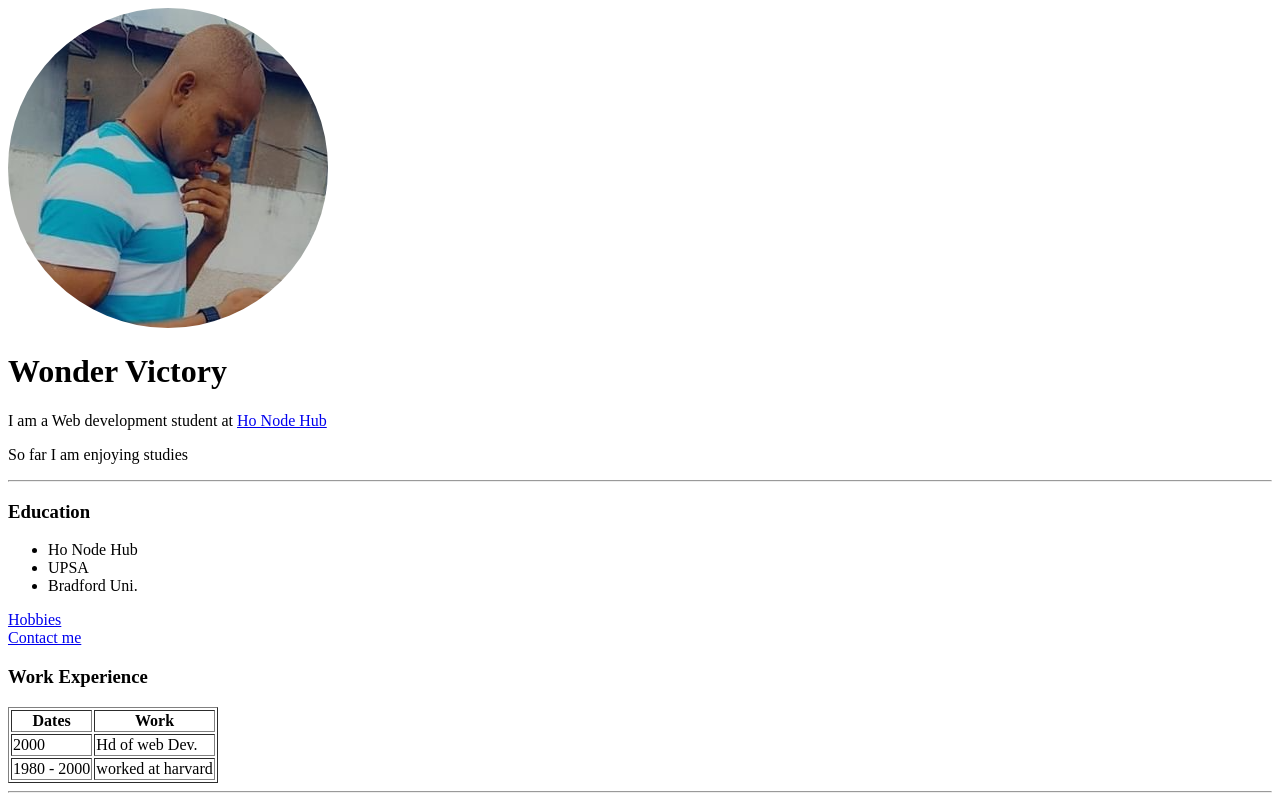
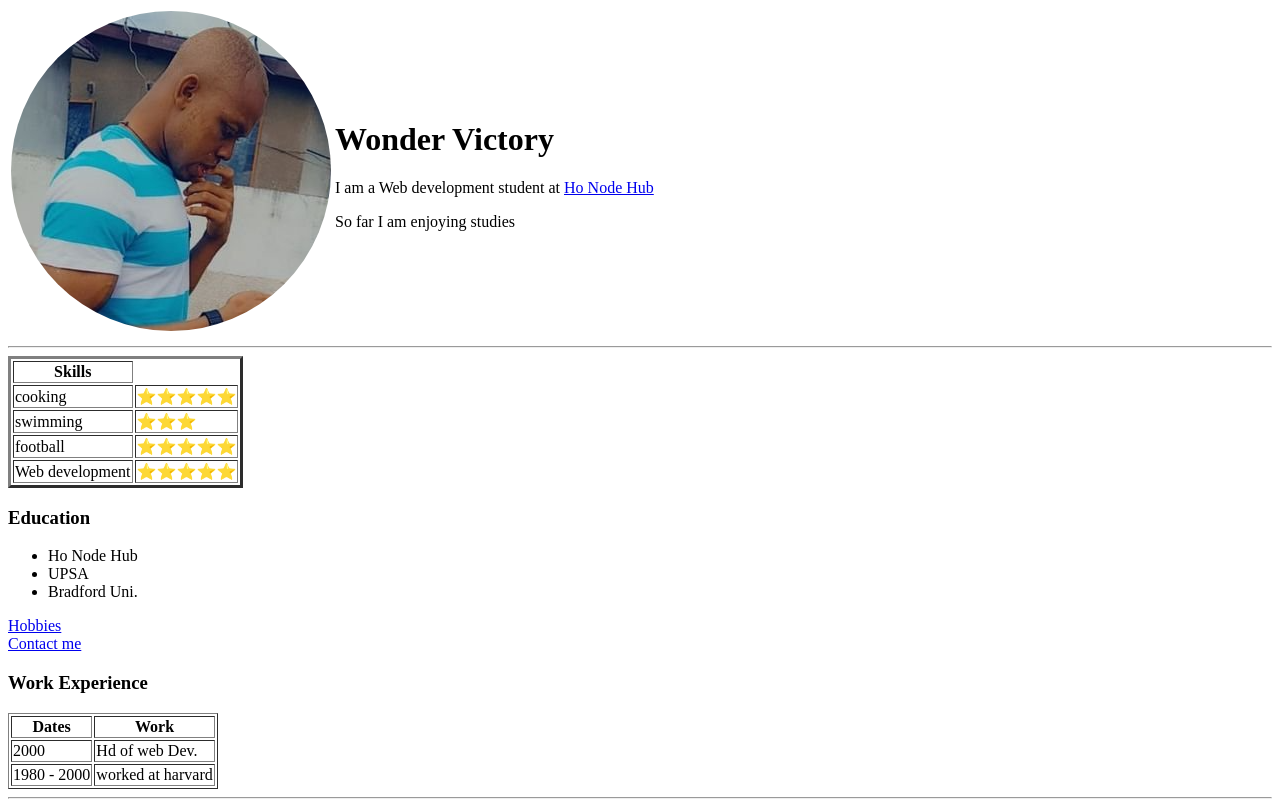
Before and after one commit to Quekuhandsome/trial2, a plain HTML site: page index.html in a window 1280 px wide. Drawn offline with Linux system fonts and the light colour scheme.

Commit message:
your message

```diff
--- a/index.html
+++ b/index.html
@@ -7,11 +7,38 @@
     <title>My Personal Website</title>
 </head>
 <body>
-    <img src="/circle-cropped (1).png" alt="">
-    <h1>Wonder Victory</h1>
-    <p>I am a Web development student at <a href="https://honode.org">Ho Node Hub</a> </p>
-    <p>So far I am enjoying studies</p>
+
+  <table>
+    <tr>
+      <td><img src="./circle-cropped (1).png" alt=""></td>
+      <td><h1>Wonder Victory</h1>
+        <p>I am a Web development student at <a href="https://honode.org">Ho Node Hub</a> </p>
+        <p>So far I am enjoying studies</p</td>
+    </tr>
+  </table>
+
     <hr>
+    <table border="3">
+      <th>Skills</th>
+      <tr>
+        <td>cooking</td>
+        <td>⭐⭐⭐⭐⭐</td>
+      </tr>
+      <tr>
+        <td>swimming</td>
+        <td>⭐⭐⭐</td>
+        <tr>
+          <td>football</td>
+          <td>⭐⭐⭐⭐⭐</td>
+        </tr>
+        <tr>
+          <td>Web development</td>
+          <td>⭐⭐⭐⭐⭐</td>
+        </tr>
+
+
+      </tr>
+    </table>
     <h3>Education</h3>
     <ul><li>Ho Node Hub</li>
         <li>UPSA</li>
```
Also changed, not shown: contact.html (+12 -0 lines), css/style.css (added).
